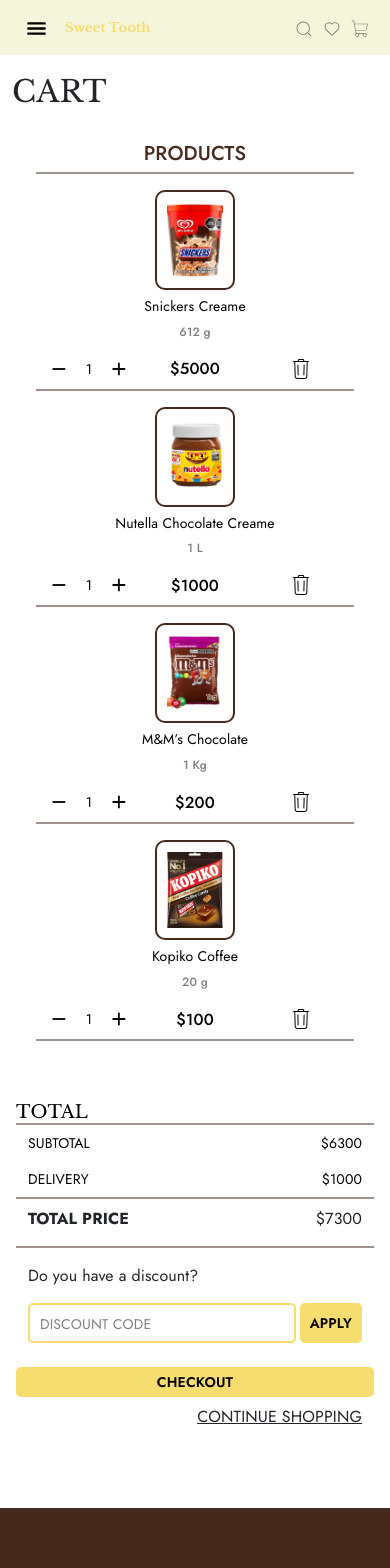
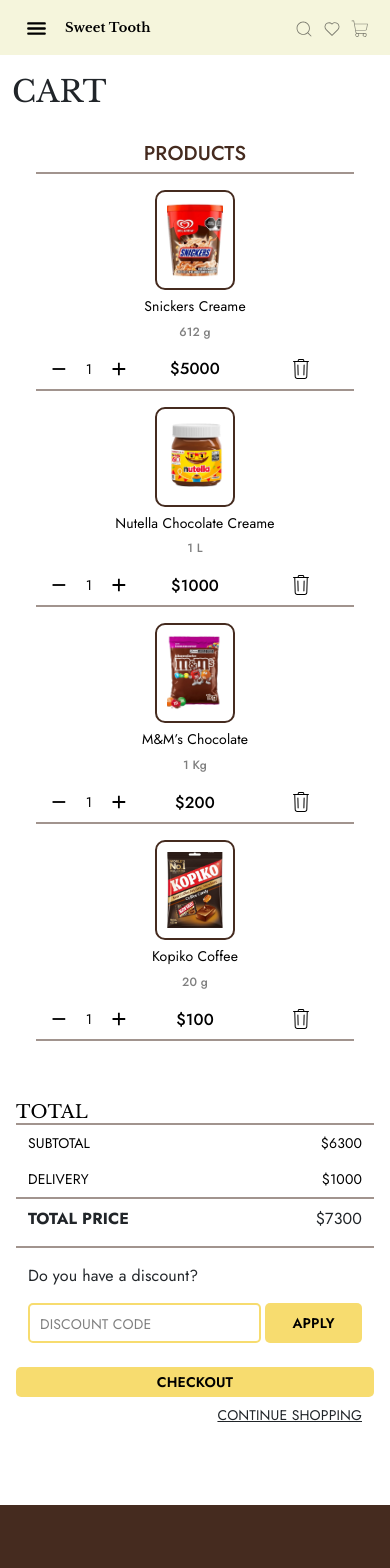
Before and after one commit to crystal4000/sweet_tooth_hng11, a React (Create React App) app: page /cart in a window 390 px wide. Shown: the top 1568 px of the page. Built offline with nearby package versions, Linux system fonts and the light colour scheme; a web font is replaced by a local one.

Commit message:
Design Changes

```diff
--- a/src/css/Cart.css
+++ b/src/css/Cart.css
@@ -172,4 +172,8 @@
   .cart .total-price {
     border-bottom: 2px solid rgba(69, 43, 31, 0.5);
   }
+
+  .cart .discount button {
+    width: 40%;
+  }
 }
--- a/src/css/Home.css
+++ b/src/css/Home.css
@@ -208,4 +208,13 @@
   .products .products-list .card .icon svg {
     font-size: 20px;
   }
+
+  header p {
+    font-size: 16px;
+    font-weight: 400;
+  }
+
+  .continue {
+    font-size: 14px;
+  }
 }
--- a/src/index.css
+++ b/src/index.css
@@ -52,7 +52,7 @@
   font-size: 13px;
   font-weight: 700;
   font-family: "Libre Baskerville", serif;
-  color: rgba(247, 220, 111, 1);
+  color: rgba(0, 0, 0, 1);
 }
 
 .navigation .logo {
--- a/src/pages/Cart.tsx
+++ b/src/pages/Cart.tsx
@@ -225,7 +225,7 @@
                   CHECKOUT
                 </button>
                 <p
-                  className="mt-2 text-end text-decoration-underline"
+                  className="continue mt-2 text-end text-decoration-underline"
                   style={{ cursor: "pointer" }}
                   onClick={() => navigate("/")}
                 >
--- a/src/pages/Home.tsx
+++ b/src/pages/Home.tsx
@@ -83,7 +83,7 @@
         <section className="products mt-5 ">
           <div className="mx-5 title d-flex justify-content-center align-items-center py-1">
             <h3 className="m-0 p-0">
-              HOT DEALS FOR THIS WEEK{" "}
+              HOT DEALS FOR THIS WEEK <br className="d-md-none " />
               <span className="ms-md-3 ms-0">SAVE UP TO 50% OFF</span>
             </h3>
           </div>
```
